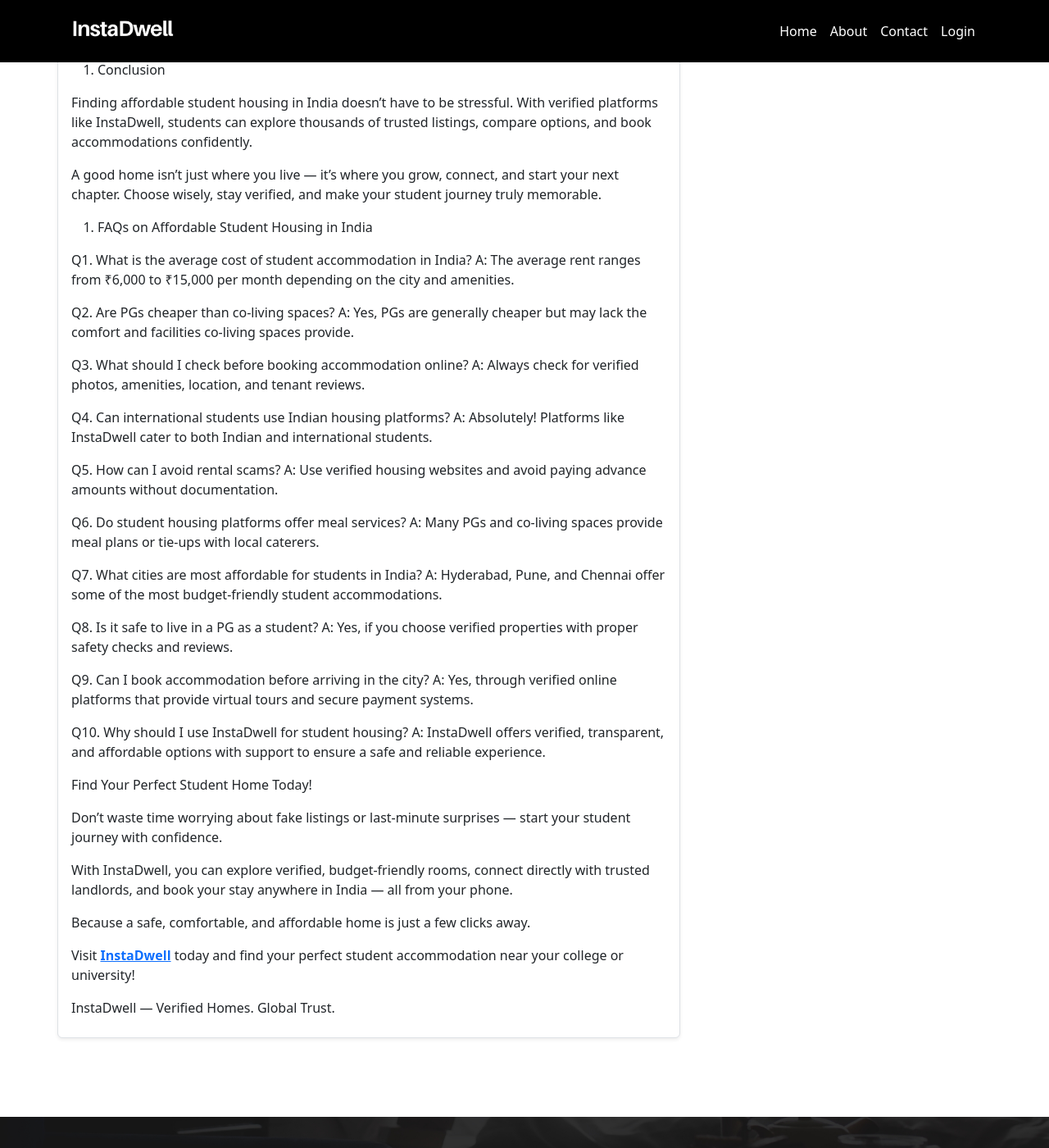
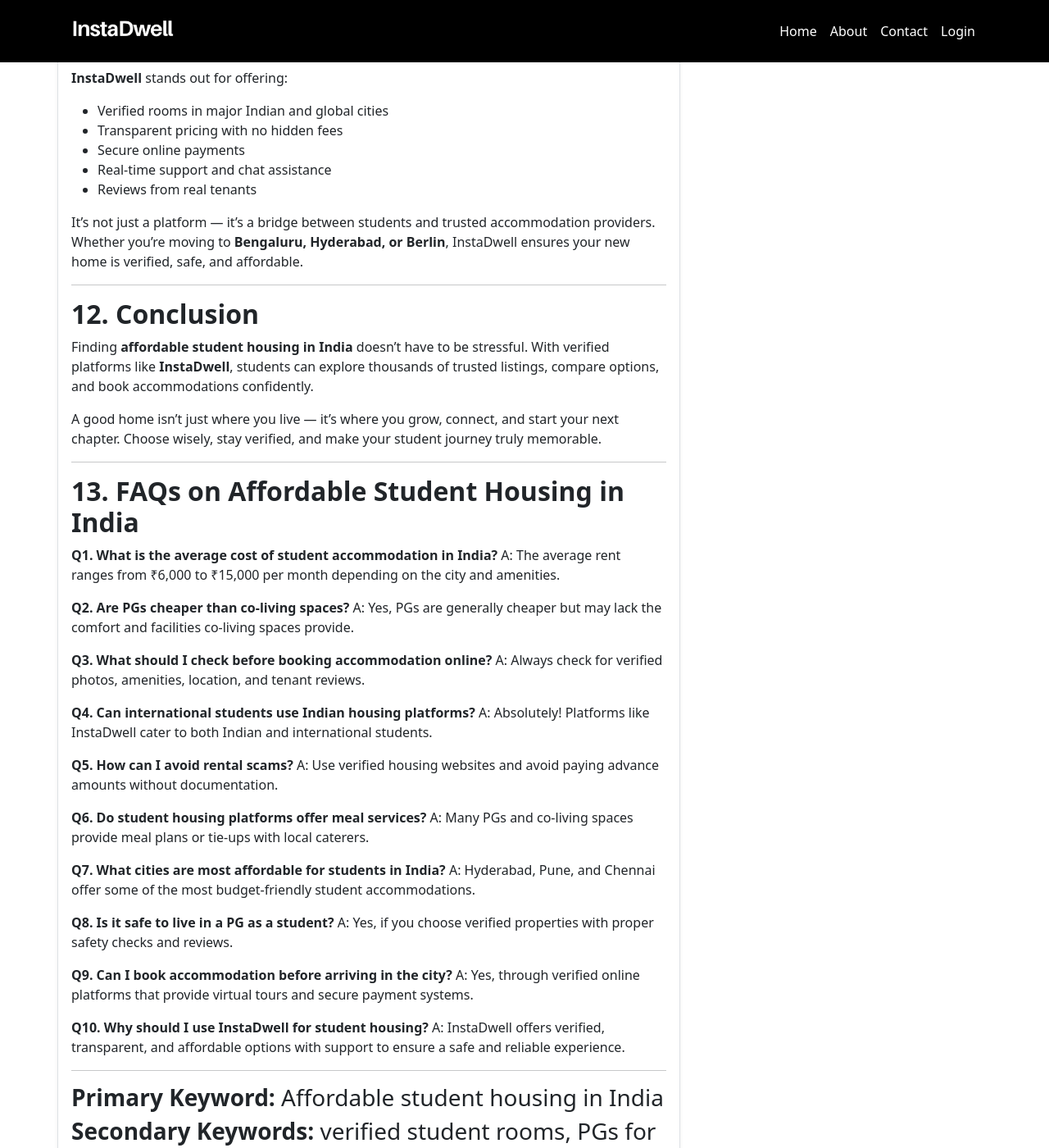
Before and after one commit to instadw/instadwell-blog, a Jekyll site: the page built from _posts/2025-10-18-affordable-student-housing-in-india-find-verified-rooms-near-you.md, in a window 1280 px wide and 1400 px high, scrolled down 5536 px. Shown: the whole window at 82% size. Built offline with Jekyll 4.4.1, drawn with Linux system fonts in a browser that asks for light colours; some of the changed text lies outside the part shown.

Commit message:
Update 2025-10-18-affordable-student-housing-in-india-find-verified-rooms-near-you.md

```diff
--- a/_posts/2025-10-18-affordable-student-housing-in-india-find-verified-rooms-near-you.md
+++ b/_posts/2025-10-18-affordable-student-housing-in-india-find-verified-rooms-near-you.md
@@ -9,261 +9,270 @@
 date: 2025-10-18T09:14:00.000+05:30
 ---
 
-Table of Contents
+#  **Affordable Student Housing in India: Find Verified Rooms Near You**
 
-Introduction
+## Table of Contents
 
-The Rising Demand for Student Housing in India
+1. Introduction
+2. The Rising Demand for Student Housing in India
+3. Why Affordable Housing Matters for Students
+4. Challenges Students Face in Finding Accommodation
+5. Types of Student Housing Options in India
+6. Benefits of Verified Student Housing Platforms
+7. How to Find the Best Student Rooms Near You
+8. Top Cities in India Offering Affordable Student Housing
+9. Tips for Choosing the Right Accommodation
+10. Role of Technology in Simplifying Student Housing
+11. Why Choose Verified Housing Platforms Like InstaDwell
+12. Conclusion
+13. FAQs
 
-Why Affordable Housing Matters for Students
+---
 
-Challenges Students Face in Finding Accommodation
-
-Types of Student Housing Options in India
-
-Benefits of Verified Student Housing Platforms
-
-How to Find the Best Student Rooms Near You
-
-Top Cities in India Offering Affordable Student Housing
-
-Tips for Choosing the Right Accommodation
-
-Role of Technology in Simplifying Student Housing
-
-Why Choose Verified Housing Platforms Like InstaDwell
-
-Conclusion
-
-FAQs
-
- 1. Introduction
+##  **1. Introduction**
 
 Finding a good place to stay during college life is not just about having a roof over your head — it’s about finding a safe, comfortable, and affordable space that supports your growth and learning journey.
-In India, where millions of students migrate every year for higher studies, the search for affordable student housing has become a major challenge.
+In India, where millions of students migrate every year for higher studies, the search for **affordable student housing** has become a major challenge.
 
 Whether you’re moving from one city to another or arriving from abroad, navigating through fake listings, high rents, and unsafe options can be overwhelming.
 
-This is where verified student housing platforms step in — making it easier to find trusted and affordable rooms near universities or workplaces.
+This is where **verified student housing platforms** step in — making it easier to find trusted and affordable rooms near universities or workplaces.
 
-In this guide, we’ll walk you through how to find affordable student accommodation in India, explore the best cities for student housing, and share useful tips to make your search smooth and safe.
+In this guide, we’ll walk you through how to find **affordable student accommodation in India**, explore the best cities for student housing, and share useful tips to make your search smooth and safe.
 
- 2. The Rising Demand for Student Housing in India
+---
 
-India is home to over 40 million students pursuing higher education, with thousands more joining every year.
-Cities like Hyderabad, Bengaluru, Pune, and Delhi have become education hubs, attracting students from across the country and abroad.
+##  **2. The Rising Demand for Student Housing in India**
+
+India is home to over **40 million students** pursuing higher education, with thousands more joining every year.
+Cities like **Hyderabad, Bengaluru, Pune, and Delhi** have become education hubs, attracting students from across the country and abroad.
 
 However, this massive demand has created a gap between available accommodations and quality housing options.
 Traditional PGs and hostels often lack proper maintenance, safety, and transparency in pricing.
 
-That’s why digital platforms offering verified, affordable student housing have become essential. They help students find trusted rooms that match their budget and comfort preferences — all from the comfort of their phone or laptop.
+That’s why digital platforms offering **verified, affordable student housing** have become essential. They help students find trusted rooms that match their budget and comfort preferences — all from the comfort of their phone or laptop.
 
- 3. Why Affordable Housing Matters for Students
+---
+
+##  **3. Why Affordable Housing Matters for Students**
 
 Affordability is a top priority for students. Between tuition fees, daily expenses, and study materials, rent can take up a big portion of a student’s budget.
 
 Affordable accommodation helps:
 
-Reduce financial pressure
+* Reduce financial pressure
+* Improve focus on academics
+* Enable better lifestyle choices
+* Allow savings for travel or skill-building
 
-Improve focus on academics
+In a country as diverse as India, **student housing prices** vary drastically between cities. Finding **budget-friendly PGs, co-living spaces, or apartments** can make a huge difference to your overall experience.
 
-Enable better lifestyle choices
+---
 
-Allow savings for travel or skill-building
-
-In a country as diverse as India, student housing prices vary drastically between cities. Finding budget-friendly PGs, co-living spaces, or apartments can make a huge difference to your overall experience.
-
- 4. Challenges Students Face in Finding Accommodation
+##  **4. Challenges Students Face in Finding Accommodation**
 
 Despite the demand, many students still struggle with housing due to:
 
- Fake online listings showing misleading images
-
- Unverified landlords or unsafe environments
-
- Hidden costs like maintenance and utilities
-
- Poor quality rooms without basic amenities
-
- Distance from college/university
+*  **Fake online listings** showing misleading images
+*  **Unverified landlords** or unsafe environments
+*  **Hidden costs** like maintenance and utilities
+*  **Poor quality rooms** without basic amenities
+*  **Distance from college/university**
 
 Without a reliable platform, students often rely on brokers or word-of-mouth, which can lead to financial loss or frustration.
 
-Hence, the need for trusted, verified housing solutions has never been greater.
+Hence, the need for **trusted, verified housing solutions** has never been greater.
 
- 5. Types of Student Housing Options in India
+---
+
+##  **5. Types of Student Housing Options in India**
 
 Students today have multiple choices when it comes to housing. Each type offers its own advantages depending on budget, comfort, and lifestyle.
 
-H3:  1. PG (Paying Guest)
+### H3:  1. PG (Paying Guest)
 
 PGs are the most common and affordable options, offering shared rooms and meals. They are ideal for students seeking a budget-friendly stay.
 
-H3:  2. Hostels
+### H3:  2. Hostels
 
 College or private hostels provide basic amenities but may have restrictions on timing and freedom.
 
-H3:  3. Co-Living Spaces
+### H3:  3. Co-Living Spaces
 
 These are modern accommodations designed for comfort and community living. They include Wi-Fi, cleaning, and social spaces.
 
-H3:  4. Shared Apartments
+### H3:  4. Shared Apartments
 
 Perfect for students who prefer privacy with friends. However, they might require higher rent or deposits.
 
-H3:  5. Studio Flats
+### H3:  5. Studio Flats
 
 Ideal for students who prefer independent living, though slightly costlier.
 
 Choosing the right type depends on your budget, comfort level, and how much independence you want.
 
- 6. Benefits of Verified Student Housing Platforms
+---
 
-Modern platforms like InstaDwell have transformed how students find housing. Here’s how:
+##  **6. Benefits of Verified Student Housing Platforms**
 
- Verified Listings – Every property is inspected for safety and authenticity.
+Modern platforms like **InstaDwell** have transformed how students find housing. Here’s how:
 
- Real Photos & Videos – No more fake images or misleading ads.
-
- Direct Communication – Contact landlords directly or chat with support.
-
- Transparent Pricing – Know the rent, deposit, and charges upfront.
-
- Global Reach – Find rooms across India and abroad.
+*  **Verified Listings** – Every property is inspected for safety and authenticity.
+*  **Real Photos & Videos** – No more fake images or misleading ads.
+*  **Direct Communication** – Contact landlords directly or chat with support.
+*  **Transparent Pricing** – Know the rent, deposit, and charges upfront.
+*  **Global Reach** – Find rooms across India and abroad.
 
 Using a verified platform helps students avoid scams while ensuring they get what they pay for.
 
-7. How to Find the Best Student Rooms Near You
+---
+
+##  **7. How to Find the Best Student Rooms Near You**
 
 Finding verified and affordable student housing is now easier than ever. Here’s a simple guide:
 
-H4: Step 1: Start Early
+### H4: Step 1: Start Early
 
 Begin your search at least a month before moving to ensure you get better options.
 
-H4: Step 2: Use Verified Housing Platforms
+### H4: Step 2: Use Verified Housing Platforms
 
-Websites like InstaDwell allow you to explore verified PGs and co-living spaces based on your city or university.
+Websites like **InstaDwell** allow you to explore verified PGs and co-living spaces based on your city or university.
 
-H4: Step 3: Compare Prices & Amenities
+### H4: Step 3: Compare Prices & Amenities
 
 Check whether utilities, Wi-Fi, and meals are included. Compare multiple options.
 
-H4: Step 4: Read Reviews
+### H4: Step 4: Read Reviews
 
 Go through feedback from other students to understand the pros and cons.
 
-H4: Step 5: Visit (If Possible)
+### H4: Step 5: Visit (If Possible)
 
 If you’re already in the city, visit the property before finalizing your booking.
 
-H4: Step 6: Sign a Proper Agreement
+### H4: Step 6: Sign a Proper Agreement
 
 Always insist on a rental agreement to protect your rights.
 
- 8. Top Cities in India Offering Affordable Student Housing
-H3: Hyderabad
+---
+
+## **8. Top Cities in India Offering Affordable Student Housing**
+
+### H3: Hyderabad
 
 Known for universities like Osmania and JNTU, Hyderabad offers budget-friendly PGs starting at ₹6,000 per month.
 
-H3: Bengaluru
+### H3: Bengaluru
 
 The tech capital provides affordable co-living options near educational hubs like Koramangala and Whitefield.
 
-H3: Pune
+### H3: Pune
 
 With its vibrant student culture, Pune has verified hostels and PGs ranging from ₹7,000–₹12,000 per month.
 
-H3: Chennai
+### H3: Chennai
 
 Chennai’s student-friendly neighborhoods like Velachery and Tambaram offer both PG and shared apartments.
 
-H3: Delhi NCR
+### H3: Delhi NCR
 
 From Noida to Gurgaon, you can find verified student accommodations close to metro stations and universities.
 
- 9. Tips for Choosing the Right Accommodation
+---
 
-Set a realistic budget before starting your search.
+##  **9. Tips for Choosing the Right Accommodation**
 
-Always look for verified properties to avoid scams.
+1. Set a realistic **budget** before starting your search.
+2. Always look for **verified properties** to avoid scams.
+3. Prioritize **safety and location** over luxury.
+4. Choose places near your **college or public transport**.
+5. Check for **cleanliness, Wi-Fi, and meal quality**.
+6. Ask about **guest policies** and **timings** if staying in PGs.
+7. Make sure there are **no hidden charges** in the rent.
 
-Prioritize safety and location over luxury.
+---
 
-Choose places near your college or public transport.
-
-Check for cleanliness, Wi-Fi, and meal quality.
-
-Ask about guest policies and timings if staying in PGs.
-
-Make sure there are no hidden charges in the rent.
-
- 10. Role of Technology in Simplifying Student Housing
+##  **10. Role of Technology in Simplifying Student Housing**
 
 Technology has made student accommodation transparent and hassle-free.
-With AI-powered verification, real-time chat, and virtual tours, finding a room no longer requires physical visits.
+With **AI-powered verification**, **real-time chat**, and **virtual tours**, finding a room no longer requires physical visits.
 
-Platforms like InstaDwell ensure every listing is authentic, helping students find safe homes in minutes — without worrying about fraud or false promises.
+Platforms like **InstaDwell** ensure every listing is authentic, helping students find safe homes in minutes — without worrying about fraud or false promises.
 
-11. Why Choose Verified Housing Platforms Like InstaDwell
+---
 
-InstaDwell stands out for offering:
+##  **11. Why Choose Verified Housing Platforms Like InstaDwell**
 
-Verified rooms in major Indian and global cities
+**InstaDwell** stands out for offering:
 
-Transparent pricing with no hidden fees
-
-Secure online payments
-
-Real-time support and chat assistance
-
-Reviews from real tenants
+* Verified rooms in major Indian and global cities
+* Transparent pricing with no hidden fees
+* Secure online payments
+* Real-time support and chat assistance
+* Reviews from real tenants
 
 It’s not just a platform — it’s a bridge between students and trusted accommodation providers.
-Whether you’re moving to Bengaluru, Hyderabad, or Berlin, InstaDwell ensures your new home is verified, safe, and affordable.
+Whether you’re moving to **Bengaluru, Hyderabad, or Berlin**, InstaDwell ensures your new home is verified, safe, and affordable.
 
- 12. Conclusion
+---
 
-Finding affordable student housing in India doesn’t have to be stressful.
-With verified platforms like InstaDwell, students can explore thousands of trusted listings, compare options, and book accommodations confidently.
+## **12. Conclusion**
+
+Finding **affordable student housing in India** doesn’t have to be stressful.
+With verified platforms like **InstaDwell**, students can explore thousands of trusted listings, compare options, and book accommodations confidently.
 
 A good home isn’t just where you live — it’s where you grow, connect, and start your next chapter.
 Choose wisely, stay verified, and make your student journey truly memorable.
 
- 13. FAQs on Affordable Student Housing in India
+---
 
-Q1. What is the average cost of student accommodation in India?
+##  **13. FAQs on Affordable Student Housing in India**
+
+**Q1. What is the average cost of student accommodation in India?**
 A: The average rent ranges from ₹6,000 to ₹15,000 per month depending on the city and amenities.
 
-Q2. Are PGs cheaper than co-living spaces?
+**Q2. Are PGs cheaper than co-living spaces?**
 A: Yes, PGs are generally cheaper but may lack the comfort and facilities co-living spaces provide.
 
-Q3. What should I check before booking accommodation online?
+**Q3. What should I check before booking accommodation online?**
 A: Always check for verified photos, amenities, location, and tenant reviews.
 
-Q4. Can international students use Indian housing platforms?
+**Q4. Can international students use Indian housing platforms?**
 A: Absolutely! Platforms like InstaDwell cater to both Indian and international students.
 
-Q5. How can I avoid rental scams?
+**Q5. How can I avoid rental scams?**
 A: Use verified housing websites and avoid paying advance amounts without documentation.
 
-Q6. Do student housing platforms offer meal services?
+**Q6. Do student housing platforms offer meal services?**
 A: Many PGs and co-living spaces provide meal plans or tie-ups with local caterers.
 
-Q7. What cities are most affordable for students in India?
+**Q7. What cities are most affordable for students in India?**
 A: Hyderabad, Pune, and Chennai offer some of the most budget-friendly student accommodations.
 
-Q8. Is it safe to live in a PG as a student?
+**Q8. Is it safe to live in a PG as a student?**
 A: Yes, if you choose verified properties with proper safety checks and reviews.
 
-Q9. Can I book accommodation before arriving in the city?
+**Q9. Can I book accommodation before arriving in the city?**
 A: Yes, through verified online platforms that provide virtual tours and secure payment systems.
 
-Q10. Why should I use InstaDwell for student housing?
+**Q10. Why should I use InstaDwell for student housing?**
 A: InstaDwell offers verified, transparent, and affordable options with support to ensure a safe and reliable experience.
 
-Find Your Perfect Student Home Today!
+---
+
+###  **Primary Keyword:** Affordable student housing in India
+
+### **Secondary Keywords:** verified student rooms, PGs for students, co-living spaces, student accommodation near me
+
+### **LSI Keywords:** budget-friendly rooms, safe student housing, student rental options, student housing platform, student PGs in India
+
+---
+
+Would you like me to **add internal linking and meta tags** (for SEO/blog upload format)? I can prepare it for **WordPress or Blogger** ready-to-publish format.
+
+
+## Find Your Perfect Student Home Today!
 
 Don’t waste time worrying about fake listings or last-minute surprises — start your student journey with confidence.
 
```
